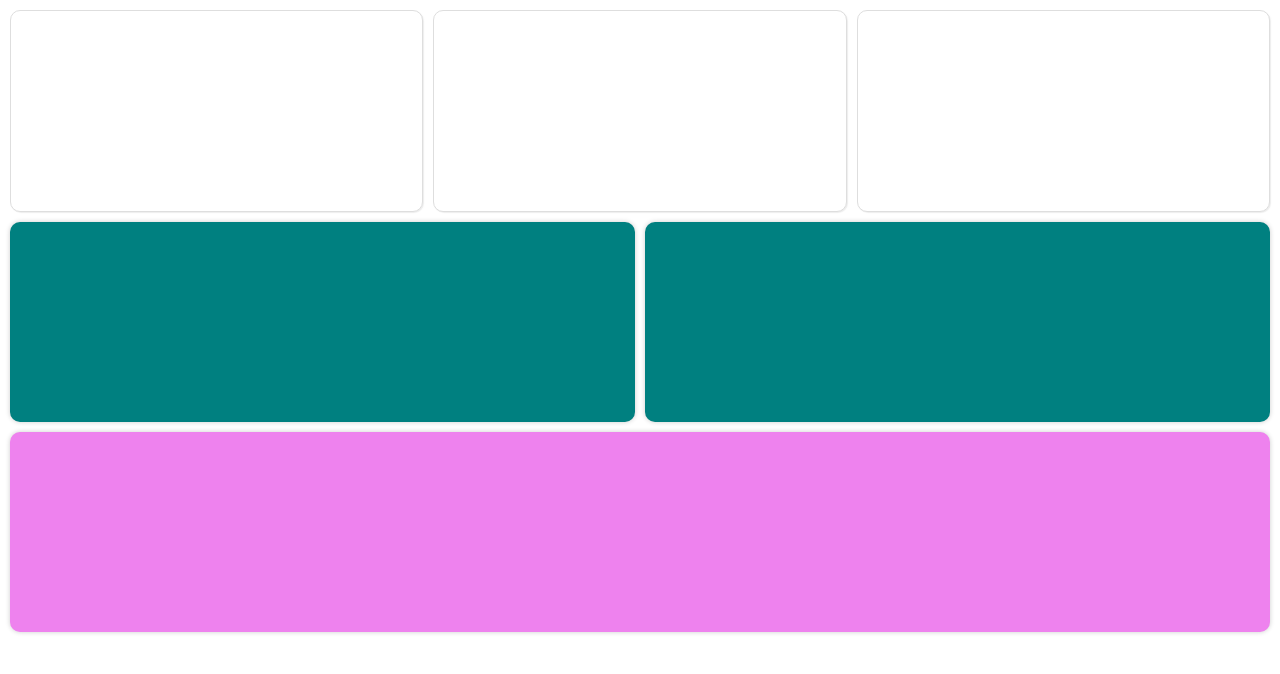
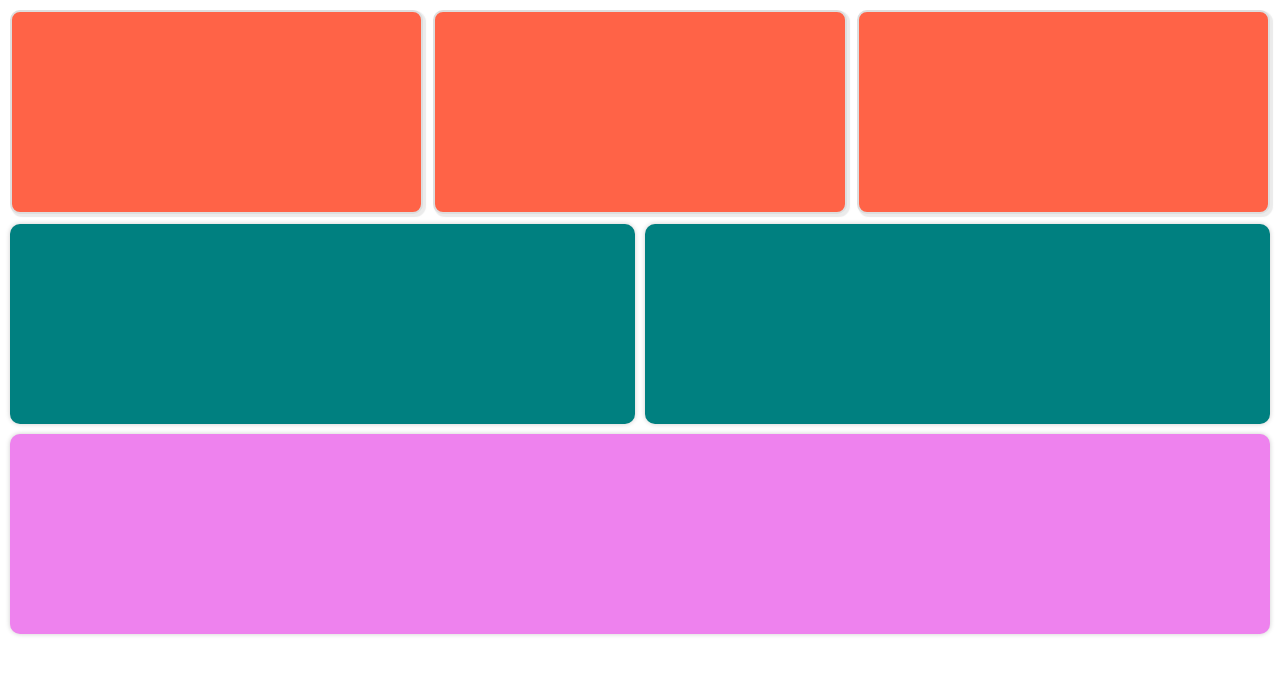
Before and after one commit to septarezah/belajar-web, a plain HTML site: page index.html in a window 1280 px wide. Drawn offline with Linux system fonts and the light colour scheme.

Commit message:
belajar2

```diff
--- a/style.css
+++ b/style.css
@@ -24,9 +24,8 @@ body {
     border-radius: 10px;
     box-shadow: 0 0 5px rgba(0, 0, 0, 0.2);
     margin: 5px;
-    background: #fff;
-	border:1px solid #dedede;
-    box-shadow: 1px 1px 1px 0px rgba(204,204,204,0.35);
+	border:2px solid #dedede;
+    box-shadow: 2px 2px 1px 1px rgba(204,204,204,0.40);
 }
 .card-02 {
     background: teal;
```
